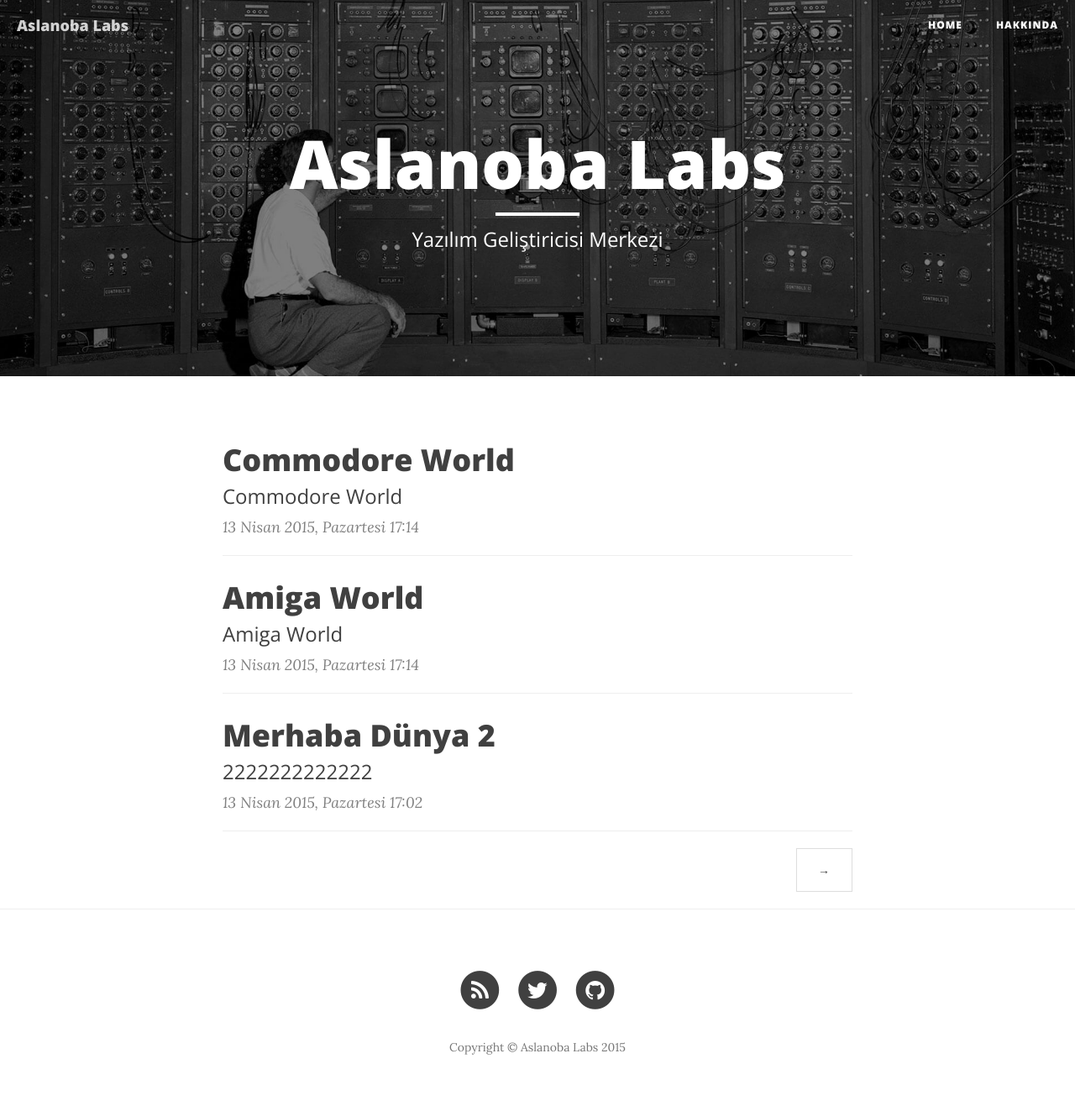
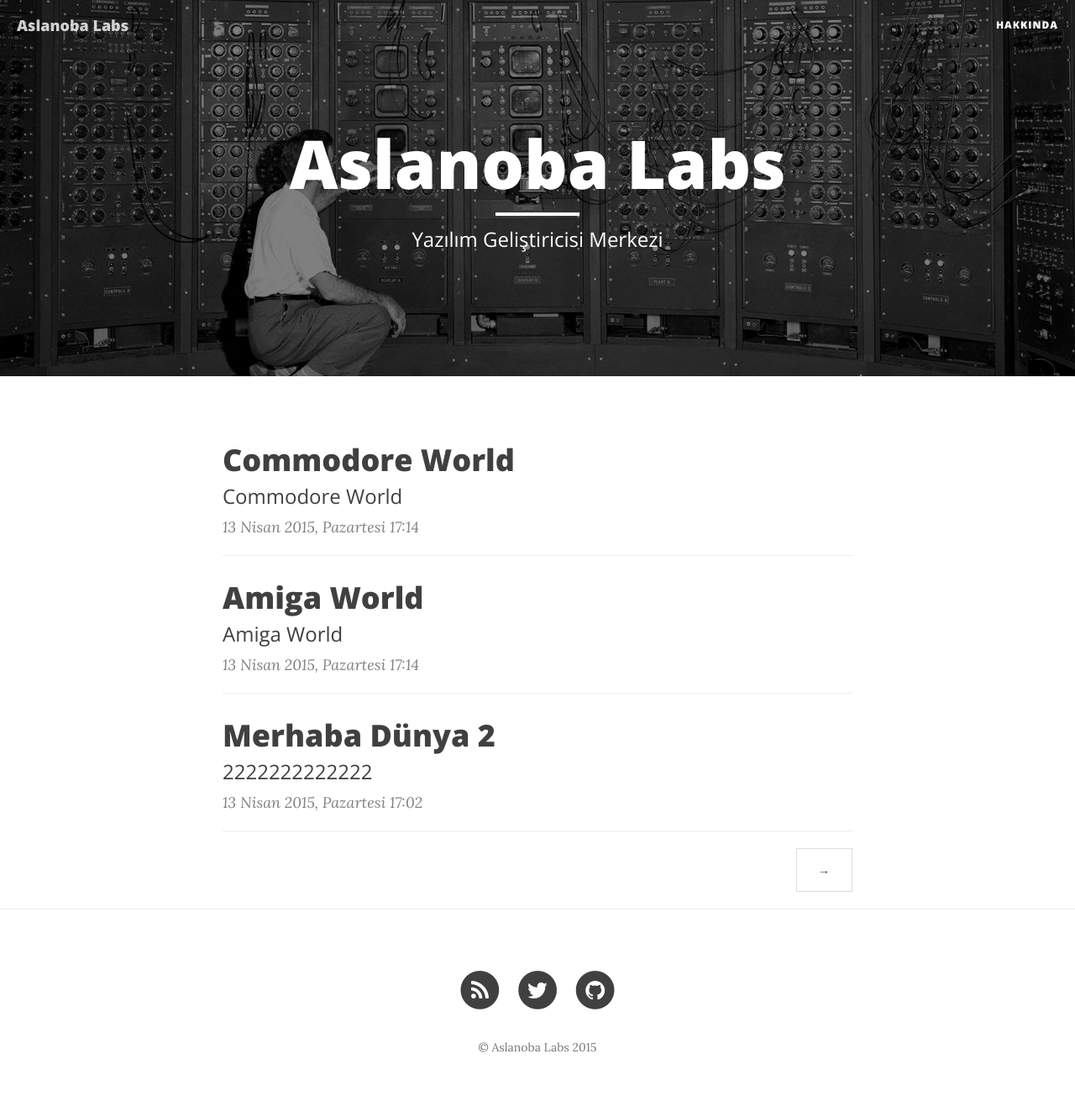
Before and after one commit to vigo/aslanobalabs-jekyll-blog, a Jekyll site: the page built from index.html, in a window 1280 px wide. Shown: the whole page at 84% size. Built offline with Jekyll 4.4.1, drawn with Linux system fonts in a browser that asks for light colours; nearby versions of some CDN libraries; Markdown is read by kramdown in place of the engine named in the settings; the list of posts is cut into pages by our own code.

Commit message:
partials fixed: head, footer and nav

```diff
--- a/_includes/footer.html
+++ b/_includes/footer.html
@@ -41,8 +41,18 @@
                         </a>
                     </li>
                     {% endif %}
+                    {% if site.speakerdeck_username %}
+                    <li>
+                        <a href="https://speakerdeck.com/{{ site.speakerdeck_username }}">
+                            <span class="fa-stack fa-lg">
+                                <i class="fa fa-circle fa-stack-2x"></i>
+                                <i class="fa fa-file-powerpoint-o fa-stack-1x fa-inverse"></i>
+                            </span>
+                        </a>
+                    </li>
+                    {% endif %}
                 </ul>
-                <p class="copyright text-muted">Copyright &copy; {{ site.title }} {{ site.time | date: '%Y' }}</p>
+                <p class="copyright text-muted">&copy; {{ site.title }} {{ site.time | date: '%Y' }}</p>
             </div>
         </div>
     </div>
--- a/_includes/head.html
+++ b/_includes/head.html
@@ -3,7 +3,7 @@
     <meta http-equiv="X-UA-Compatible" content="IE=edge">
     <meta name="viewport" content="width=device-width, initial-scale=1">
     <title>{% if page.title %}{{ page.title }}{% else %}{{ site.title }}{% endif %}</title>
-    <meta name="description" content="{% if page.excerpt %}{{ page.excerpt | strip_html | strip_newlines | truncate: 160 }}{% else %}{{ site.description }}{% endif %}">
+    <meta name="description" content="{% if page.excerpt %}{{ page.excerpt | strip_html | strip_newlines | truncate: 160 }}{% else %}{{ site.description | strip_newlines }}{% endif %}">
     <link rel="canonical" href="{{ page.url | replace:'index.html','' | prepend: site.baseurl | prepend: site.url }}">
     <link rel="alternate" type="application/rss+xml" title="{{ site.title }}" href="{{ "/feed.xml" | prepend: site.baseurl | prepend: site.url }}" />
     <link rel="stylesheet" href="https://maxcdn.bootstrapcdn.com/bootstrap/3.3.4/css/bootstrap.min.css">
--- a/_includes/nav.html
+++ b/_includes/nav.html
@@ -4,7 +4,7 @@
         <!-- Brand and toggle get grouped for better mobile display -->
         <div class="navbar-header page-scroll">
             <button type="button" class="navbar-toggle" data-toggle="collapse" data-target="#bs-example-navbar-collapse-1">
-                <span class="sr-only">Toggle navigation</span>
+                <span class="sr-only">{{ site.data.messages.locales[site.locale].toggle_navigation }}</span>
                 <span class="icon-bar"></span>
                 <span class="icon-bar"></span>
                 <span class="icon-bar"></span>
@@ -16,7 +16,7 @@
         <div class="collapse navbar-collapse" id="bs-example-navbar-collapse-1">
             <ul class="nav navbar-nav navbar-right">
                 <li>
-                    <a href="{{ site.baseurl }}/">Home</a>
+                    <a href="{{ site.baseurl }}/">{{ site.data.messages.locales[site.locale].navigation.home }}</a>
                 </li>
                 {% for page in site.pages %}{% if page.title %}
                 <li>
```
